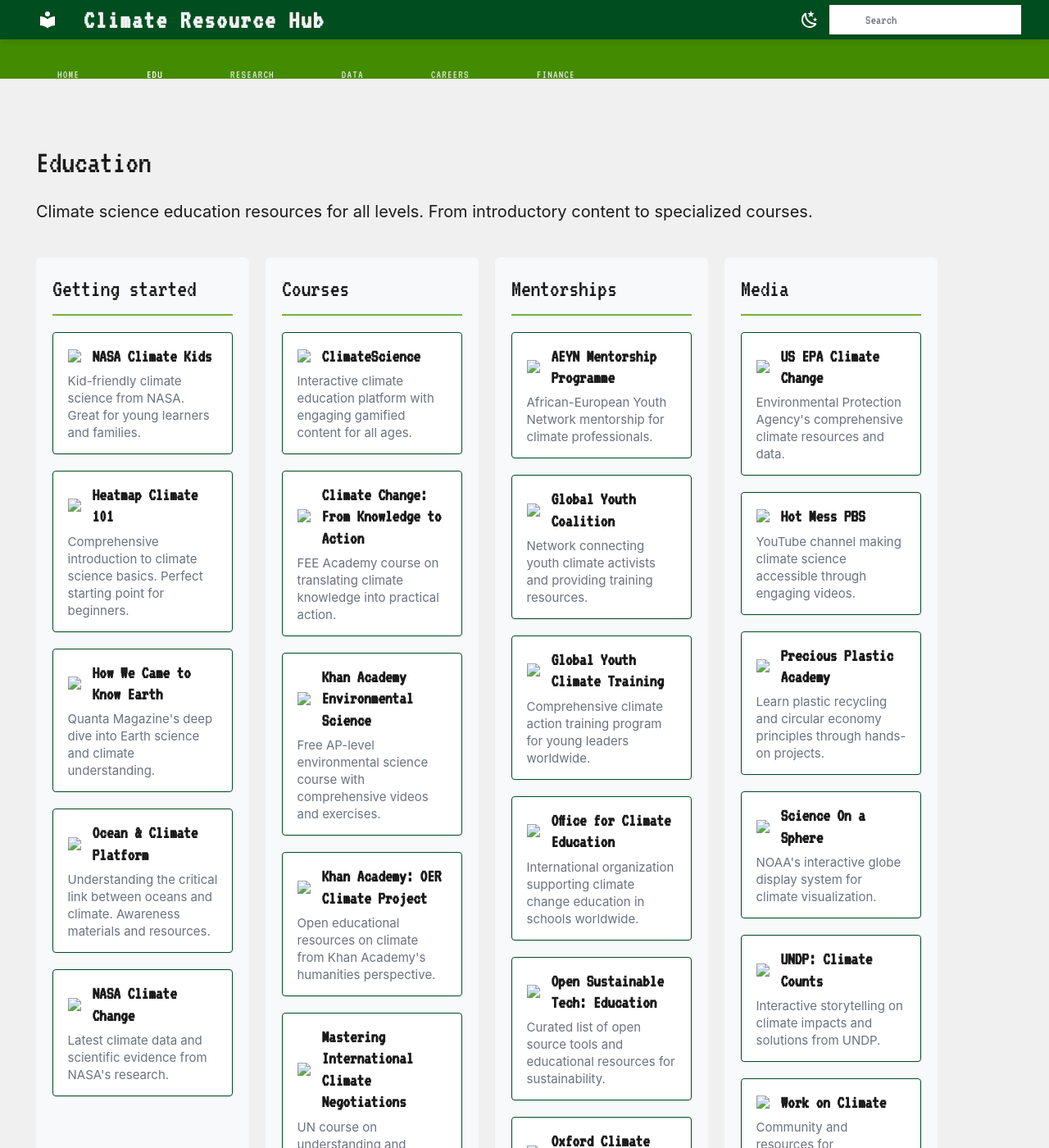
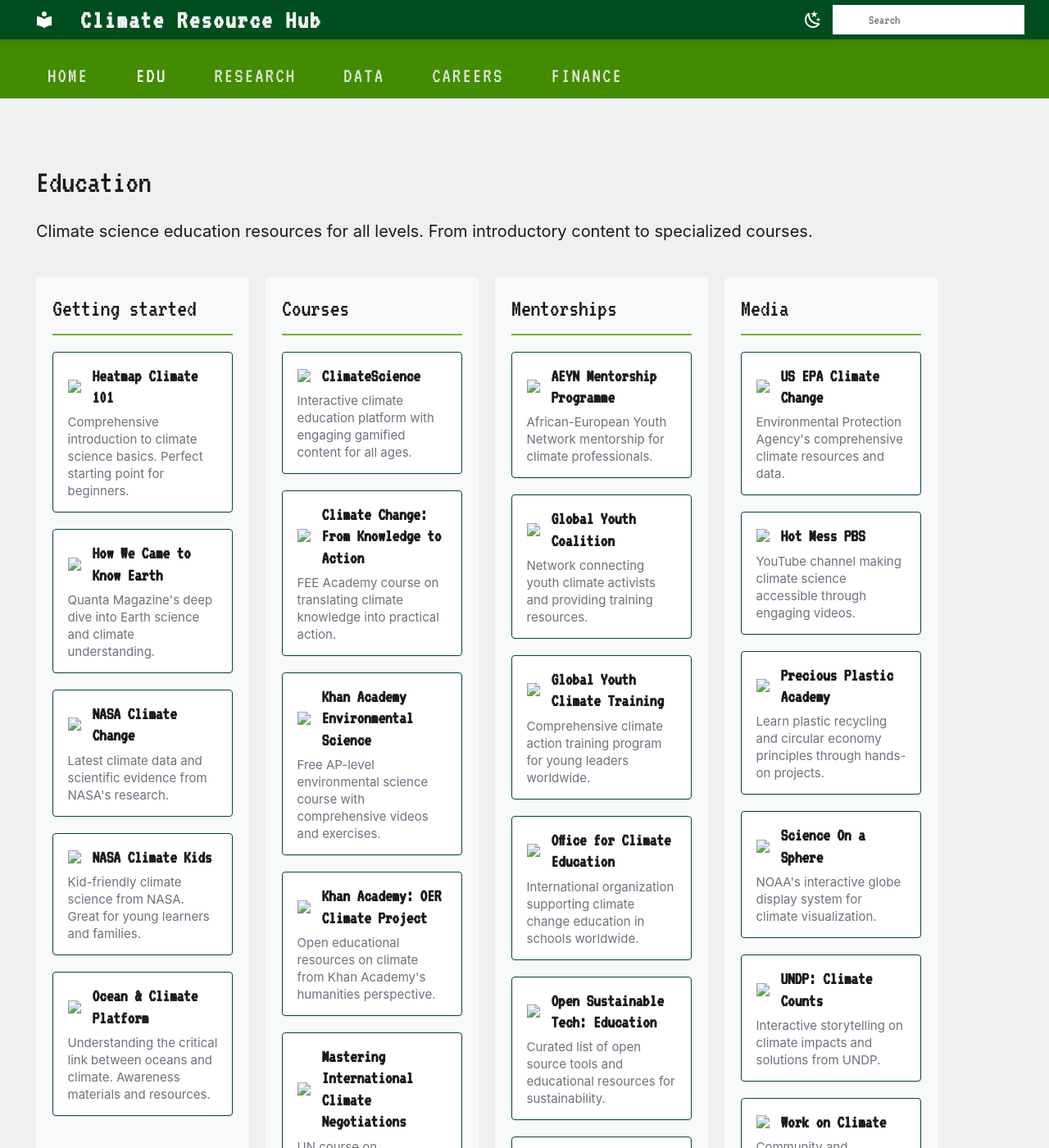
Before and after one commit to unnobatroo/climate-resource-hub, an MkDocs documentation site: the page built from docs/education.md, in a window 1280 px wide and 1400 px high. Shown: the whole window at 82% size. Built offline with MkDocs 1.6.1 and Material for MkDocs 9.7.7, drawn with Linux system fonts in a browser that asks for light colours.

Commit message:
fixed small bugs

```diff
--- a/docs/education.md
+++ b/docs/education.md
@@ -7,13 +7,6 @@
 <div class="kanban-column" markdown>
 
 ### Getting started
-
-<a href="https://climatekids.nasa.gov/" class="resource-card-link">
-<div class="resource-card">
-<h4><img src="https://www.google.com/s2/favicons?domain=climatekids.nasa.gov&sz=32" class="card-favicon"> NASA Climate Kids</h4>
-<p>Kid-friendly climate science from NASA. Great for young learners and families.</p>
-</div>
-</a>
 
 <a href="https://heatmap.news/climate-101" class="resource-card-link">
 <div class="resource-card">
@@ -29,17 +22,24 @@
 </div>
 </a>
 
+<a href="https://science.nasa.gov/climate-change/" class="resource-card-link">
+<div class="resource-card">
+<h4><img src="https://www.google.com/s2/favicons?domain=science.nasa.gov&sz=32" class="card-favicon"> NASA Climate Change</h4>
+<p>Latest climate data and scientific evidence from NASA's research.</p>
+</div>
+</a>
+
+<a href="https://climatekids.nasa.gov/" class="resource-card-link">
+<div class="resource-card">
+<h4><img src="https://www.google.com/s2/favicons?domain=climatekids.nasa.gov&sz=32" class="card-favicon"> NASA Climate Kids</h4>
+<p>Kid-friendly climate science from NASA. Great for young learners and families.</p>
+</div>
+</a>
+
 <a href="https://ocean-climate.org/" class="resource-card-link">
 <div class="resource-card">
 <h4><img src="https://www.google.com/s2/favicons?domain=ocean-climate.org&sz=32" class="card-favicon"> Ocean & Climate Platform</h4>
 <p>Understanding the critical link between oceans and climate. Awareness materials and resources.</p>
-</div>
-</a>
-
-<a href="https://science.nasa.gov/climate-change/" class="resource-card-link">
-<div class="resource-card">
-<h4><img src="https://www.google.com/s2/favicons?domain=science.nasa.gov&sz=32" class="card-favicon"> NASA Climate Change</h4>
-<p>Latest climate data and scientific evidence from NASA's research.</p>
 </div>
 </a>
 
--- a/docs/stylesheets/extra.css
+++ b/docs/stylesheets/extra.css
@@ -41,6 +41,13 @@
 .md-header {
     background: var(--primary-teal);
     box-shadow: 0 2px 8px rgba(0, 0, 0, 0.1);
+    position: sticky;
+    top: 0;
+}
+
+/* Remove any extra space in header */
+.md-header__inner {
+    padding: 0;
 }
 
 /* Site title styling */
@@ -58,12 +65,20 @@
     font-family: 'VT323', monospace;
     font-size: 1.1rem;
     transition: transform 0.3s ease-in-out;
+    height: auto;
+    min-height: 48px;
+    box-shadow: none;
+    position: relative;
+    top: 0;
+    margin: 0;
 }
 
 /* Keep nav links packed to the left instead of stretching across the bar */
 .md-tabs__inner {
     justify-content: flex-start !important;
     padding: 0 1rem;
+    align-items: center;
+    min-height: 48px;
 }
 
 .md-tabs__list {
@@ -71,10 +86,17 @@
     gap: 0.5rem;
     width: auto;
     flex: 0 0 auto;
+    align-items: center;
+    margin: 0;
 }
 
 .md-tabs__item {
     flex: 0 0 auto !important;
+    height: auto;
+    display: flex;
+    align-items: center;
+    margin: 0;
+    padding: 0;
 }
 
 /* Hide tabs when scrolling down */
@@ -87,8 +109,12 @@
     opacity: 0.9;
     text-transform: uppercase;
     letter-spacing: 0.08em;
-    padding: 0.9rem 1.2rem;
+    padding: 0.75rem 1.2rem;
     color: var(--light-bg);
+    font-size: 1.3rem;
+    line-height: 1;
+    background: transparent !important;
+    transition: none;
 }
 
 .md-tabs__link--active,
@@ -97,6 +123,7 @@
     font-weight: 700;
     color: #fff;
     text-shadow: 1px 1px 0 var(--accent-plum);
+    background: transparent !important;
 }
 
 /* Search bar styling */
```
